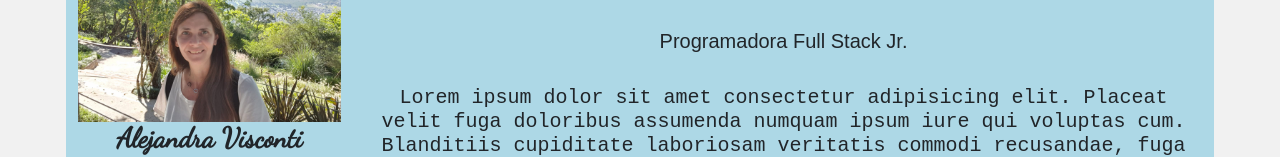
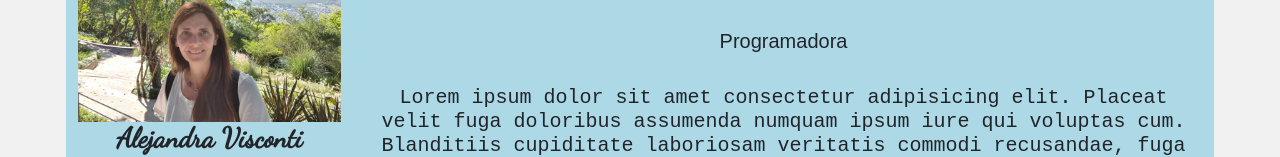
Before and after one commit to AleVVis/Modulo3, a plain HTML site: page index.html in a window 1280 px wide. Shown: the part 655-812 px from the top of the page. Drawn offline with nearby package versions, Linux system fonts and the light colour scheme.

Commit message:
segundo commit de hoy

```diff
--- a/index.html
+++ b/index.html
@@ -154,7 +154,7 @@
           </div>
           <div class="col-9">
             <h1 class="clh1">Sobre mí</h1>
-            <h5 class="clh5">Programadora Full Stack Jr.</h5>
+            <h5 class="clh5">Programadora</h5>
             <h4 class="clh4">
               Lorem ipsum dolor sit amet consectetur adipisicing elit. Placeat
               velit fuga doloribus assumenda numquam ipsum iure qui voluptas
```
